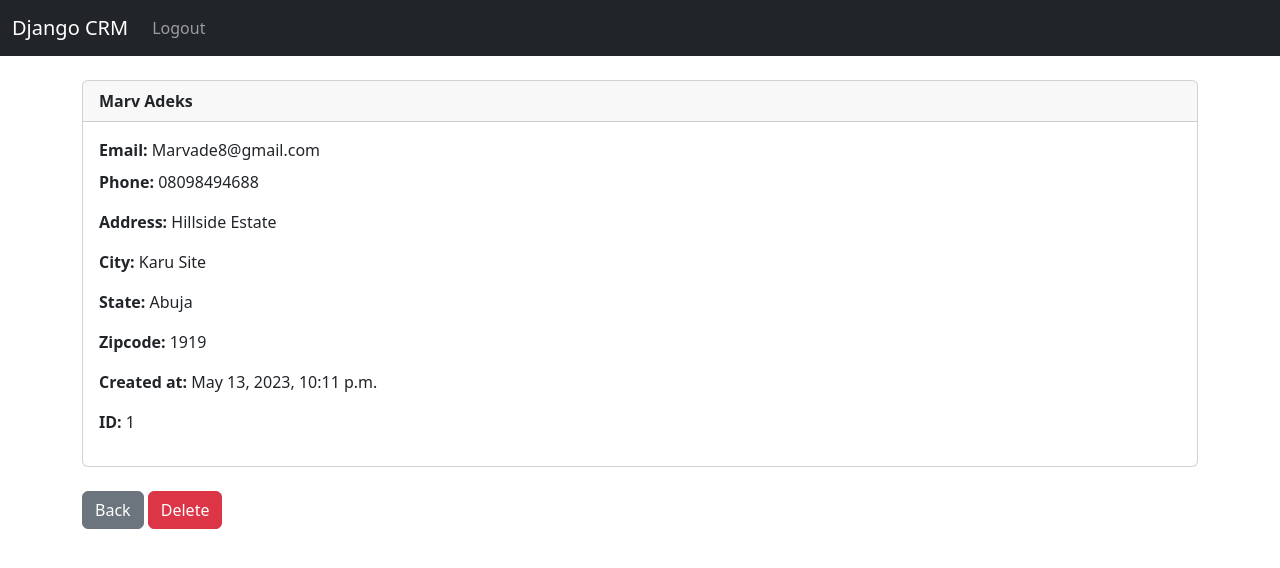
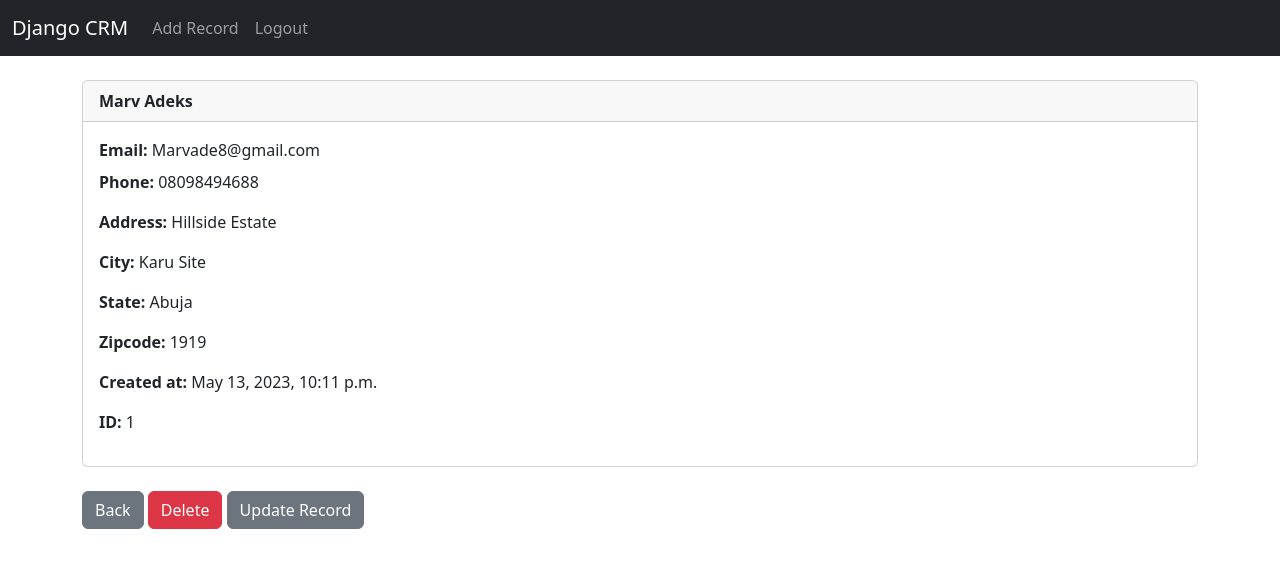
Before and after one commit to MarvsConcept/Django-CRM, a Django app: page /record/1 in a window 1280 px wide. Shown: the top 568 px of the page. Run offline with Django 4.2, Linux system fonts and the light colour scheme; a user stored in the database is signed in; data comes from the database, SQL or seed files in the repository; both versions use the stored data as it was after the commit.

Commit message:
Final Project

```diff
--- a/website/templates/Navbar.html
+++ b/website/templates/Navbar.html
@@ -7,11 +7,17 @@
       <div class="collapse navbar-collapse" id="navbarSupportedContent">
         <ul class="navbar-nav me-auto mb-2 mb-lg-0">
 
-            {% if user.is_authenticated %}
+          {% if user.is_authenticated %}
+
+          <li class="nav-item">
+            <a class="nav-link" href="{% url 'add_record' %}">Add Record</a>
+          </li>
 
           <li class="nav-item">
             <a class="nav-link" href="{% url 'logout' %}">Logout</a>
           </li>
+
+
           {% else %}
 
           <li class="nav-item">
--- a/website/templates/record.html
+++ b/website/templates/record.html
@@ -28,4 +28,5 @@
 
 <a href="{% url 'delete_record' customer_record.id %}" class="btn btn-danger">Delete</a>
 
+<a href="{% url 'update_record' customer_record.id %}" class="btn btn-secondary">Update Record</a>
 {% endblock %}
--- a/website/urls.py
+++ b/website/urls.py
@@ -8,4 +8,6 @@ urlpatterns = [
     path('register/', views.register_user, name="register"),
     path('record/<int:pk>', views.customer_record, name="record"),
     path('delete_record/<int:pk>', views.delete_record, name="delete_record"),
+    path('add_record', views.add_record, name="add_record"),
+    path('update_record/<int:pk>', views.update_record, name="update_record"),
 ]
--- a/website/views.py
+++ b/website/views.py
@@ -1,7 +1,7 @@
 from django.shortcuts import render, redirect
 from django.contrib.auth import authenticate, login, logout
 from django.contrib import messages
-from .forms import SignUpForm
+from .forms import SignUpForm, AddRecordForm
 from .models import Record
 # Create your views here.
 def home(request):
@@ -66,3 +66,29 @@ def delete_record(request, pk):
     else:
         messages.success(request, 'You must be Logged in to do that')
         return redirect('Home')
+
+def add_record(request):
+    form = AddRecordForm(request.POST or None)
+    if request.user.is_authenticated:
+        if request.method == "POST":
+            if form.is_valid():
+                add_record = form.save()
+                messages.success(request, "Record Added successfully...")
+                return redirect("Home")
+        return render(request, 'add_record.html', {'form':form})
+    else:
+        messages.success(request, "You must be logged in!")
+        return redirect ("Home")
+
+def update_record(request, pk):
+    if request.user.is_authenticated:
+        current_record = Record.objects.get(id=pk)
+        form = AddRecordForm(request.POST or None, instance=current_record)
+        if form.is_valid():
+            form.save()
+            messages.success(request, "Record Updated Successfully")
+            return redirect("Home")
+        return render(request, 'update_record.html', {'form':form})
+    else:
+        messages.success(request, "you must be logged in...")
+        return redirect("Home")
```
Also changed, not shown: website/forms.py (+17 -1 lines), website/templates/add_record.html (added, +21 -0 lines), website/templates/update_record.html (added, +18 -0 lines), db.sqlite3.
